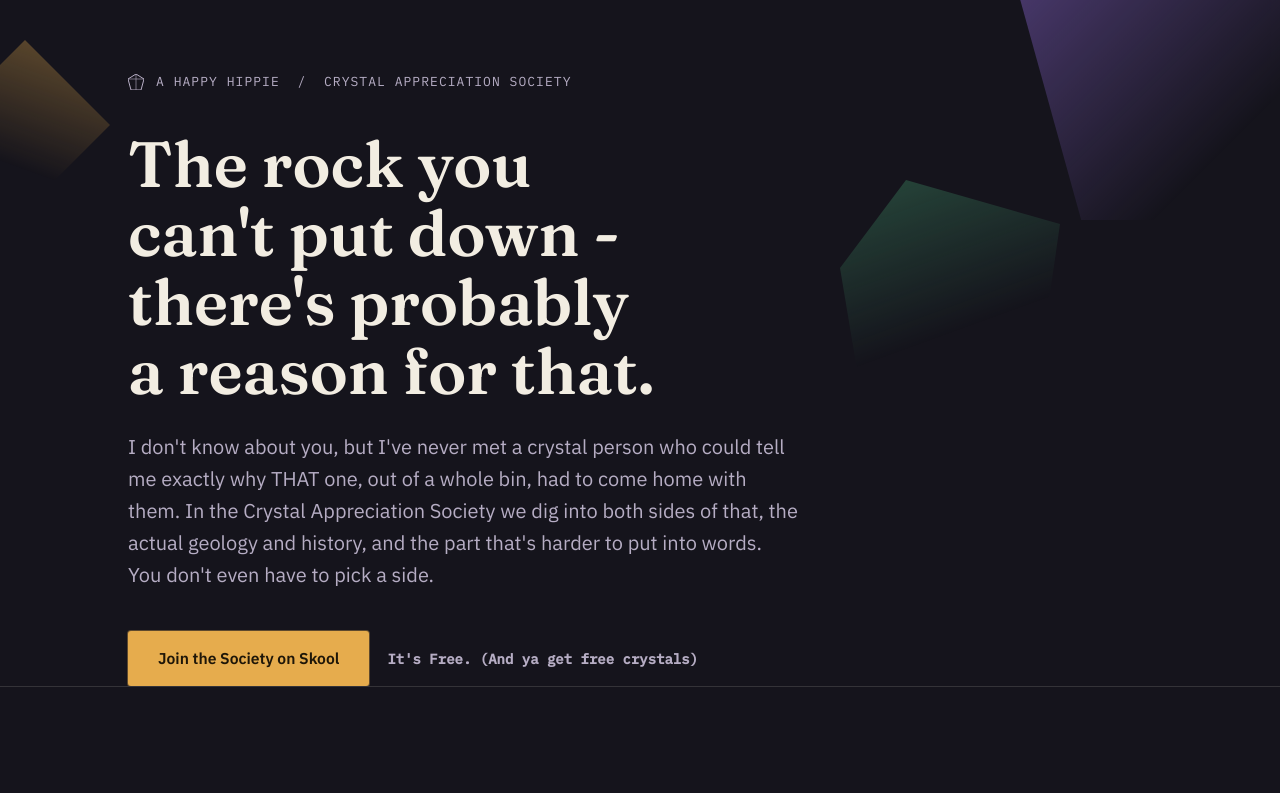
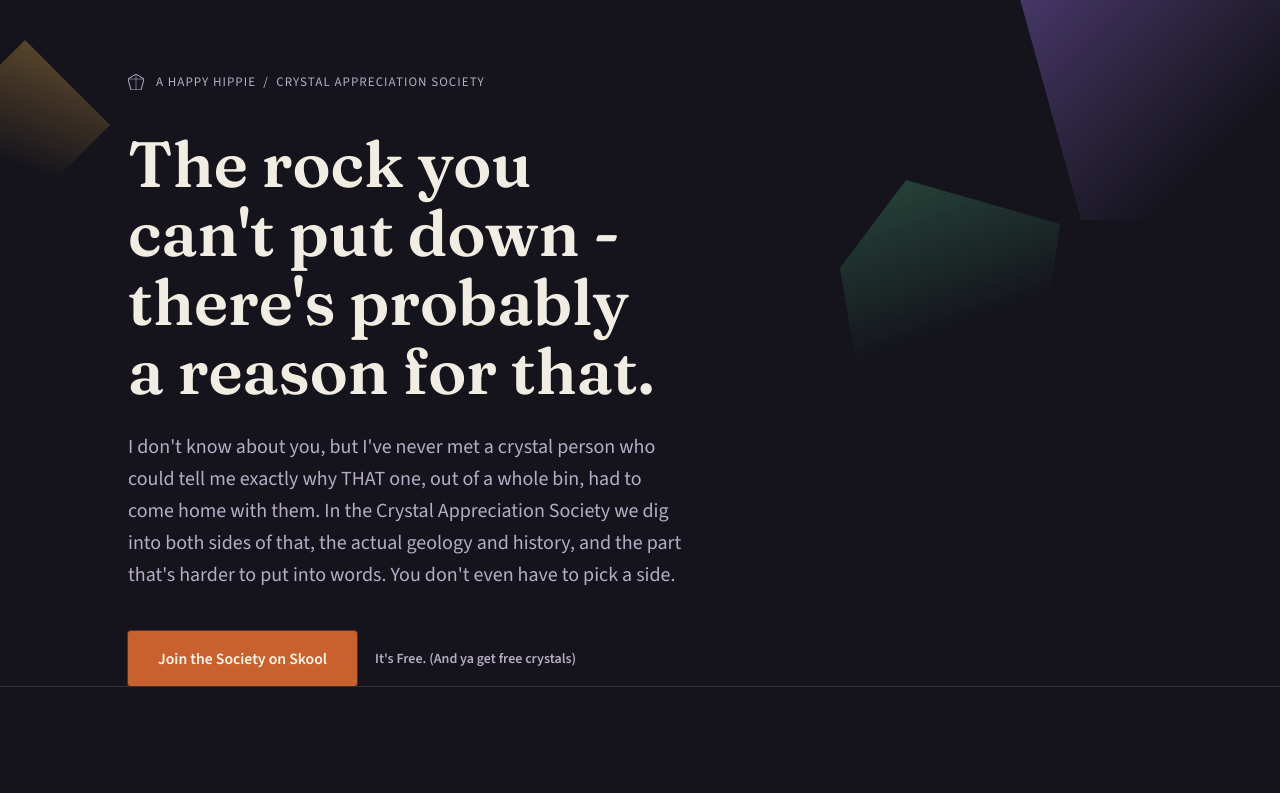
Before and after one commit to ahappyhippiewraps/cas-landing, a plain HTML site: page index.html in a window 1280 px wide. Shown: the top 793 px of the page. Drawn offline with nearby package versions, Linux system fonts and the light colour scheme.

Commit message:
Brand family fonts and clay buttons; library is free, discounts are for live show purchases
Co-Authored-By: Claude Opus 5.5 <noreply@anthropic.com>

```diff
--- a/index.html
+++ b/index.html
@@ -16,7 +16,7 @@
 <meta name="description" content="A community for people who take their curiosity about crystals seriously: live shows, crystal spotlights, and real conversation, from A Happy Hippie.">
 <link rel="preconnect" href="https://fonts.googleapis.com">
 <link rel="preconnect" href="https://fonts.gstatic.com" crossorigin>
-<link rel="stylesheet" href="https://fonts.googleapis.com/css2?family=Fraunces:opsz,wght@9..144,400;9..144,500;9..144,600;9..144,700&family=IBM+Plex+Sans:wght@400;500;600&family=IBM+Plex+Mono:wght@400;500&display=swap">
+<link rel="stylesheet" href="https://fonts.googleapis.com/css2?family=Fraunces:opsz,wght@9..144,400;9..144,500;9..144,600;9..144,700&family=Source+Sans+3:wght@400;500;600;700&display=swap">
 <style>
   :root{
     color-scheme: dark;
@@ -36,8 +36,9 @@
     --citrine-dim:#5a441e;
     --rose:#e493a4;
     --serif:'Fraunces', Georgia, 'Times New Roman', serif;
-    --sans:'IBM Plex Sans', -apple-system, BlinkMacSystemFont, 'Segoe UI', Roboto, sans-serif;
-    --mono:'IBM Plex Mono', 'SFMono-Regular', Consolas, 'Liberation Mono', monospace;
+    --sans:'Source Sans 3', -apple-system, BlinkMacSystemFont, 'Segoe UI', Roboto, sans-serif;
+    --mono:'Source Sans 3', -apple-system, BlinkMacSystemFont, 'Segoe UI', sans-serif;
+    --clay:#c9612f;
   }
 
   *{box-sizing:border-box;}
@@ -129,13 +130,13 @@
   .cta-row{margin-top:40px; display:flex; flex-wrap:wrap; align-items:center; gap:18px;}
   .cta{
     font-family:var(--sans); font-weight:600; font-size:0.98rem;
-    background:var(--citrine); color:#1e1608;
+    background:var(--clay); color:#fff7ea;
     padding:15px 30px; border-radius:3px;
     text-decoration:none; display:inline-block;
-    box-shadow:0 0 0 1px rgba(230,172,77,0.35);
+    box-shadow:0 0 0 1px rgba(201,97,47,0.35);
     transition:transform 0.15s ease, box-shadow 0.15s ease;
   }
-  .cta:hover{transform:translateY(-1px); box-shadow:0 6px 18px rgba(230,172,77,0.25);}
+  .cta:hover{transform:translateY(-1px); background:#ad5224; box-shadow:0 6px 18px rgba(201,97,47,0.25);}
   .cta.ghost{
     background:transparent; color:var(--ink);
     box-shadow:inset 0 0 0 1px var(--line);
@@ -402,6 +403,7 @@
           <li>Access to free classes in the classroom</li>
           <li>Crystal Show &amp; Tell live events (show us your rocks!)</li>
           <li>Crystal Spotlight posts, packed with information</li>
+          <li>The free <a href="https://crystals.ahappyhippie.com">Crystal Reference Library</a></li>
         </ul>
       </div>
 
@@ -411,8 +413,7 @@
         <p class="tier-price"><span class="accent">$12</span>/mo or <span class="accent">$99</span>/yr</p>
         <ul class="tier-list">
           <li class="plus">Everything in Standard, plus:</li>
-          <li>Exclusive interactive Crystal Reference Library</li>
-          <li>10% off everything shopped at aHappyHippie.com</li>
+          <li>10% off live show purchases</li>
         </ul>
       </div>
 
@@ -423,7 +424,7 @@
         <ul class="tier-list">
           <li class="plus">Everything in Premium, plus:</li>
           <li>Exclusive interactive Personalized Crystal Selector</li>
-          <li>20% off everything shopped at aHappyHippie.com</li>
+          <li>20% off live show purchases</li>
           <li>First dibs on new stock</li>
           <li>One monthly 1:1 call with Robin for intuitive crystal selection</li>
         </ul>
```
